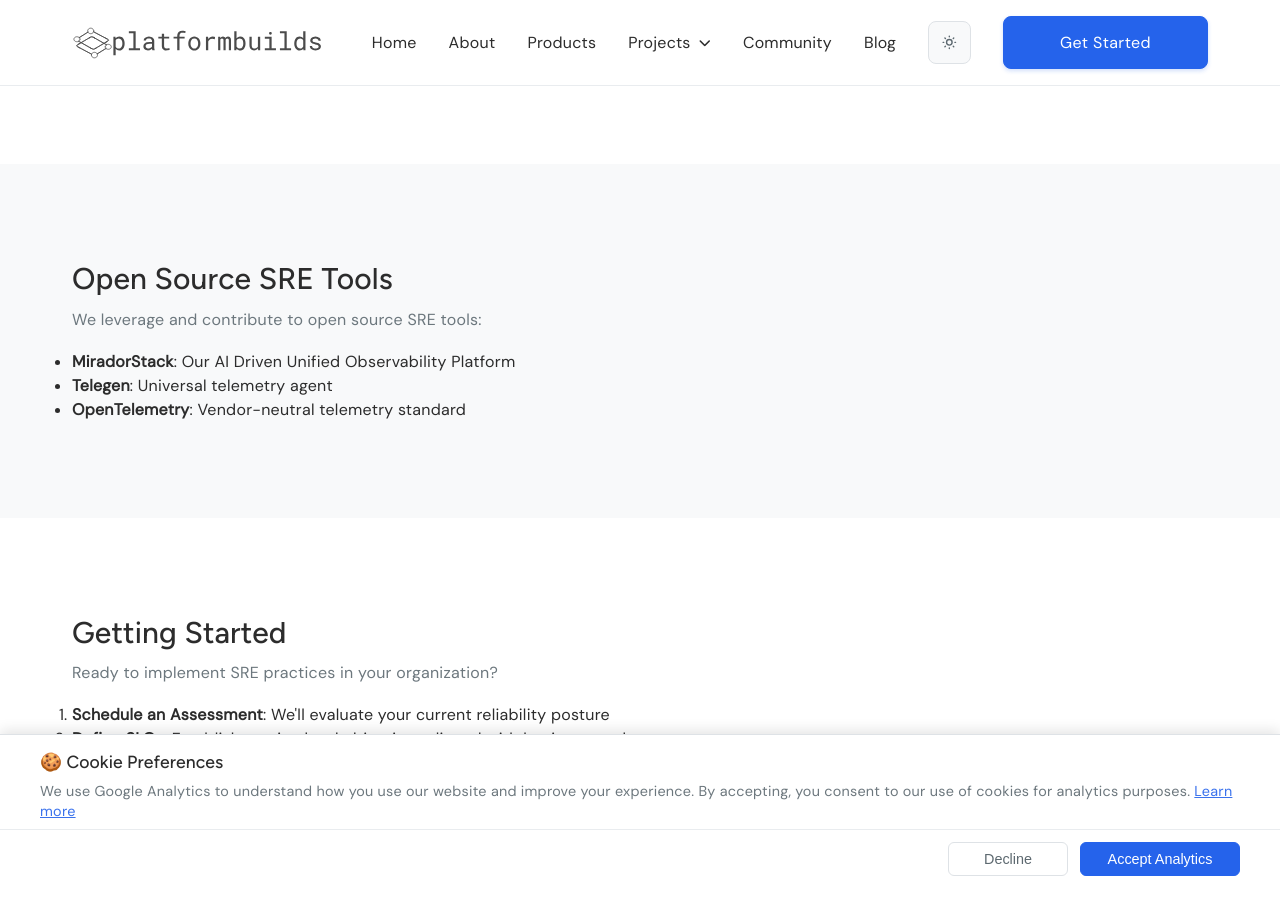
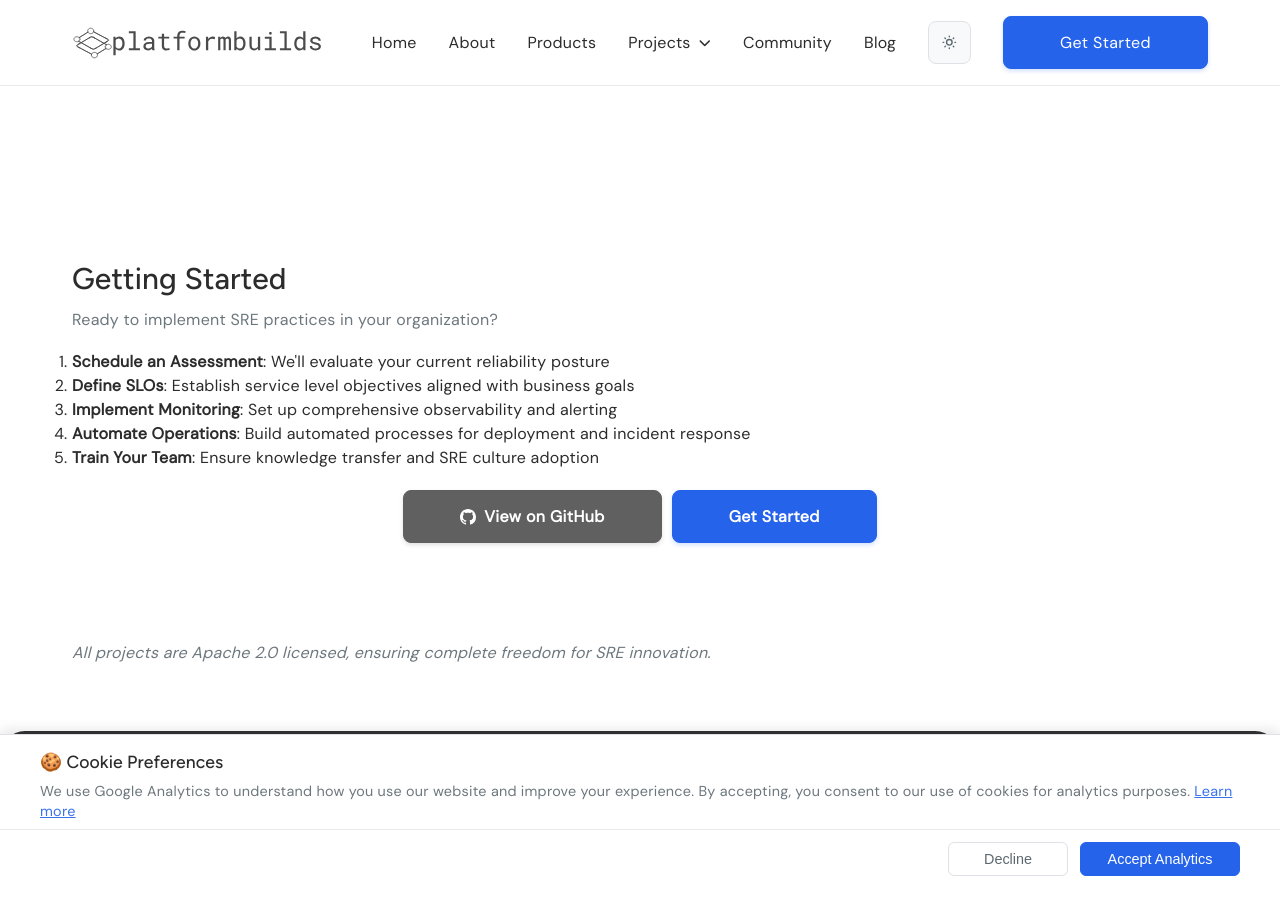
Before and after one commit to platformbuilds/platformbuilds-site, a Jekyll site: the page built from _projects/site-reliability-engineering.md, in a window 1280 px wide and 900 px high, scrolled down 4214 px. Built offline with Jekyll 4.4.1, drawn with Linux system fonts in a browser that asks for light colours.

Commit message:
Remove Open Source SRE Tools section

```diff
--- a/_projects/site-reliability-engineering.md
+++ b/_projects/site-reliability-engineering.md
@@ -265,18 +265,6 @@
     </div>
 </section>
 
-<section class="section" style="background-color: var(--bg-secondary);">
-    <div class="container">
-    <h3>Open Source SRE Tools</h3>
-    <p>We leverage and contribute to open source SRE tools:</p>
-    <ul>
-    <li><strong>MiradorStack</strong>: Our AI Driven Unified Observability Platform</li>
-    <li><strong>Telegen</strong>: Universal telemetry agent</li>
-    <li><strong>OpenTelemetry</strong>: Vendor-neutral telemetry standard</li>
-    </ul>
-    </div>
-</section>
-
 <section class="section">
     <div class="container">
     <h3>Getting Started</h3>
```
